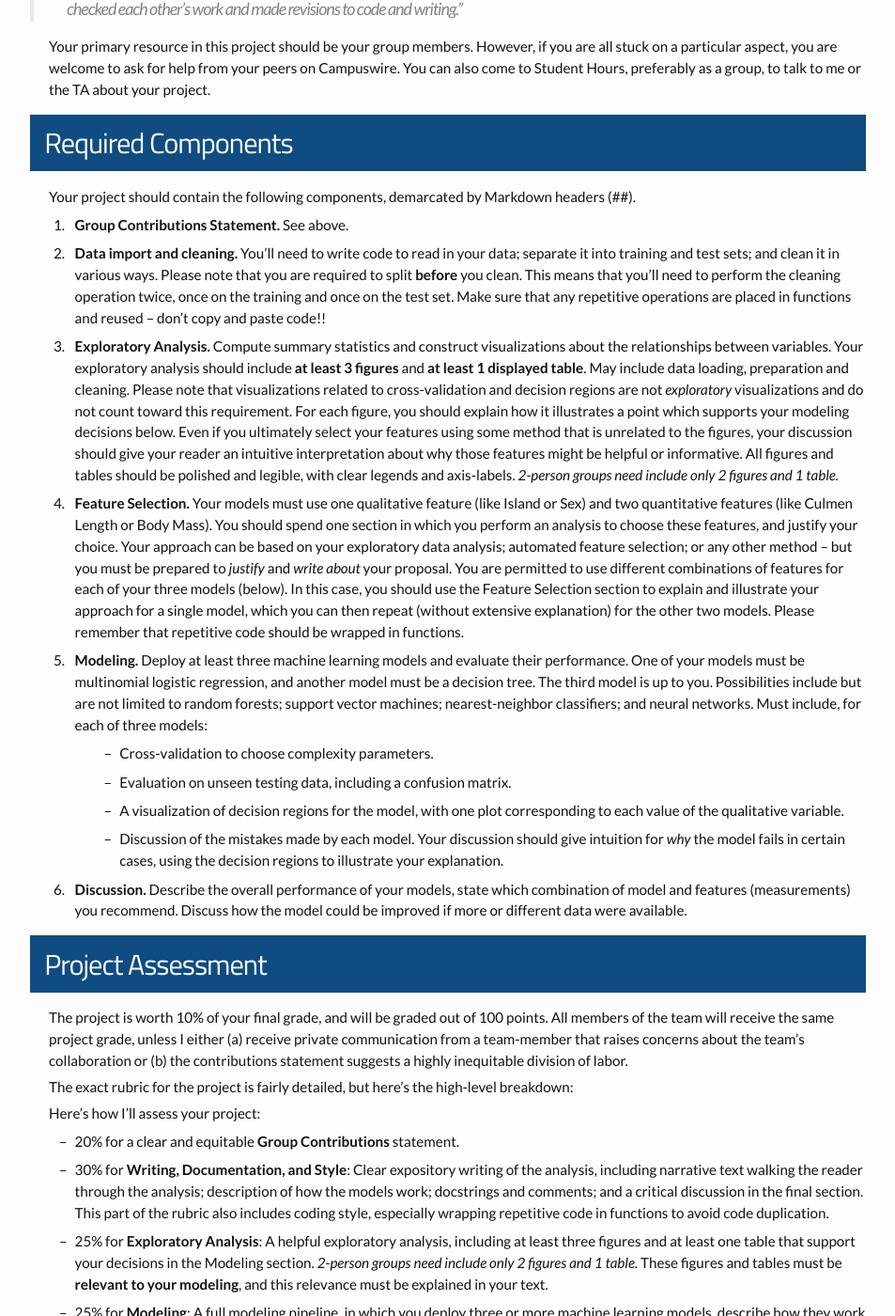
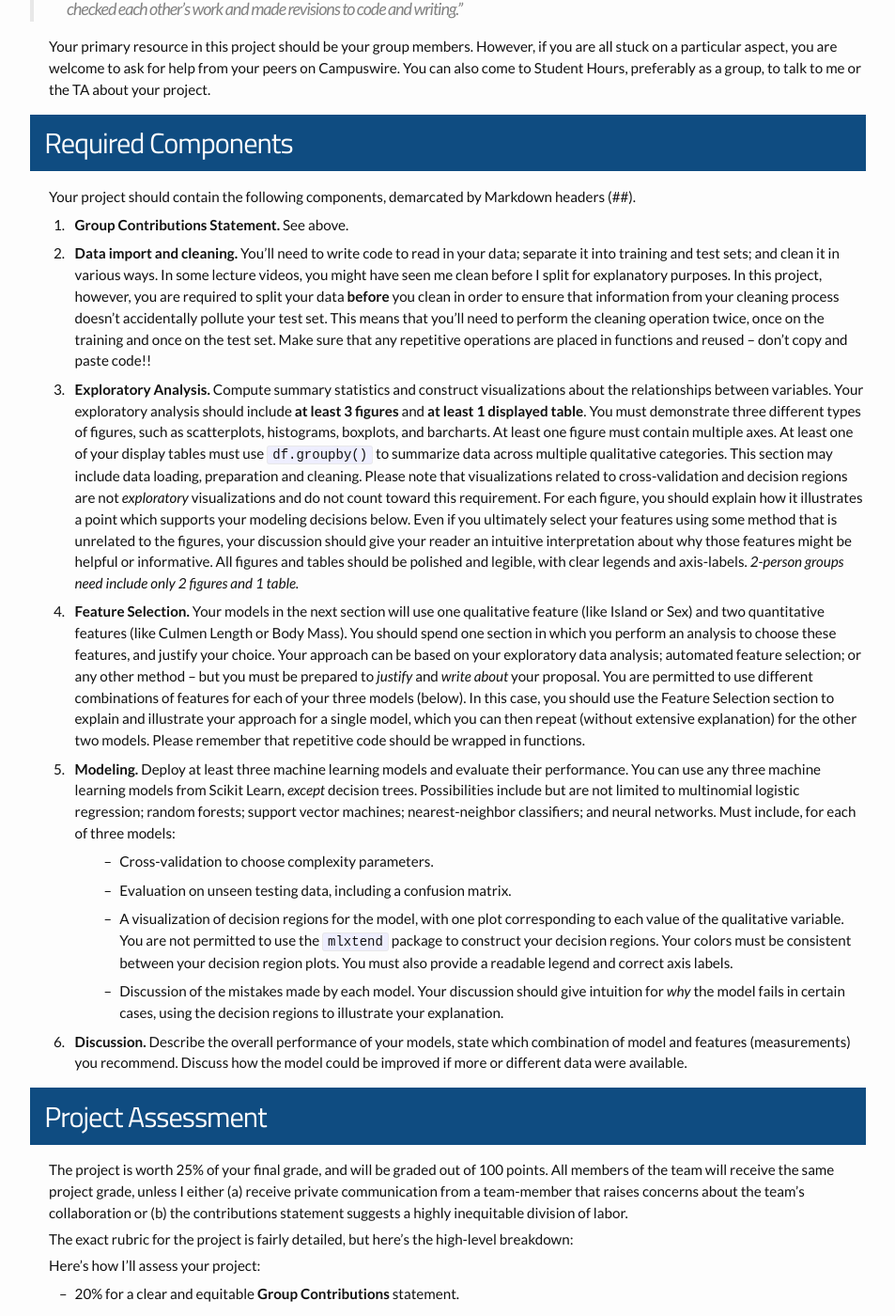
Before and after one commit to PhilChodrow/PIC16A, a Jekyll site: the page built from project.md, in a window 1280 px wide and 1400 px high, scrolled down 2444 px. Shown: the whole window at 94% size, without its empty margins (163-1116 px from the left). Built offline with Jekyll 4.4.1, drawn with Linux system fonts in a browser that asks for light colours; nearby versions of some CDN libraries.

Commit message:
Update project.md

```diff
--- a/project.md
+++ b/project.md
@@ -67,19 +67,19 @@ Your primary resource in this project should be your group members. However, if
 Your project should contain the following components, demarcated by Markdown headers (\#\#).
 
 1. **Group Contributions Statement.** See above.
-2. **Data import and cleaning.** You'll need to write code to read in your data; separate it into training and test sets; and clean it in various ways. Please note that you are required to split **before** you clean. This means that you'll need to perform the cleaning operation twice, once on the training and once on the test set. Make sure that any repetitive operations are placed in functions and reused -- don't copy and paste code!!
-2. **Exploratory Analysis.** Compute summary statistics and construct visualizations about the relationships between variables. Your exploratory analysis should include **at least 3 figures** and **at least 1 displayed table**. May include data loading, preparation and cleaning. Please note that visualizations related to cross-validation and decision regions are not *exploratory* visualizations and do not count toward this requirement. For each figure, you should explain how it illustrates a point which supports your modeling decisions below. Even if you ultimately select your features using some method that is unrelated to the figures, your discussion should give your reader an intuitive interpretation about why those features might be helpful or informative. All figures and tables should be polished and legible, with clear legends and axis-labels. *2-person groups need include only 2 figures and 1 table.*
-3. **Feature Selection.** Your models must use one qualitative feature (like Island or Sex) and two quantitative features (like Culmen Length or Body Mass). You should spend one section in which you perform an analysis to choose these features, and justify your choice. Your approach can be based on your exploratory data analysis; automated feature selection; or any other method -- but you must be prepared to *justify* and *write about* your proposal. You are permitted to use different combinations of features for each of your three models (below). In this case, you should use the Feature Selection section to explain and illustrate your approach for a single model, which you can then repeat (without extensive explanation) for the other two models. Please remember that repetitive code should be wrapped in functions.
-5. **Modeling.** Deploy at least three machine learning models and evaluate their performance. One of your models must be multinomial logistic regression, and another model must be a decision tree. The third model is up to you. Possibilities include but are not limited to random forests; support vector machines; nearest-neighbor classifiers; and neural networks. Must include, for each of three models:
+2. **Data import and cleaning.** You'll need to write code to read in your data; separate it into training and test sets; and clean it in various ways. In some lecture videos, you might have seen me clean before I split for explanatory purposes. In this project, however, you are required to split your data **before** you clean in order to ensure that information from your cleaning process doesn't accidentally pollute your test set. This means that you'll need to perform the cleaning operation twice, once on the training and once on the test set. Make sure that any repetitive operations are placed in functions and reused -- don't copy and paste code!!
+2. **Exploratory Analysis.** Compute summary statistics and construct visualizations about the relationships between variables. Your exploratory analysis should include **at least 3 figures** and **at least 1 displayed table**. You must demonstrate three different types of figures, such as scatterplots, histograms, boxplots, and barcharts. At least one figure must contain multiple axes. At least one of your display tables must use `df.groupby()` to summarize data across multiple qualitative categories. This section may include data loading, preparation and cleaning. Please note that visualizations related to cross-validation and decision regions are not *exploratory* visualizations and do not count toward this requirement. For each figure, you should explain how it illustrates a point which supports your modeling decisions below. Even if you ultimately select your features using some method that is unrelated to the figures, your discussion should give your reader an intuitive interpretation about why those features might be helpful or informative. All figures and tables should be polished and legible, with clear legends and axis-labels. *2-person groups need include only 2 figures and 1 table.*
+3. **Feature Selection.** Your models in the next section will use one qualitative feature (like Island or Sex) and two quantitative features (like Culmen Length or Body Mass). You should spend one section in which you perform an analysis to choose these features, and justify your choice. Your approach can be based on your exploratory data analysis; automated feature selection; or any other method -- but you must be prepared to *justify* and *write about* your proposal. You are permitted to use different combinations of features for each of your three models (below). In this case, you should use the Feature Selection section to explain and illustrate your approach for a single model, which you can then repeat (without extensive explanation) for the other two models. Please remember that repetitive code should be wrapped in functions.
+5. **Modeling.** Deploy at least three machine learning models and evaluate their performance. You can use any three machine learning models from Scikit Learn, *except* decision trees. Possibilities include but are not limited to multinomial logistic regression; random forests; support vector machines; nearest-neighbor classifiers; and neural networks. Must include, for each of three models:
   - Cross-validation to choose complexity parameters.
   - Evaluation on unseen testing data, including a confusion matrix.
-  - A visualization of decision regions for the model, with one plot corresponding to each value of the qualitative variable.
+  - A visualization of decision regions for the model, with one plot corresponding to each value of the qualitative variable. You are not permitted to use the `mlxtend` package to construct your decision regions. Your colors must be consistent between your decision region plots. You must also provide a readable legend and correct axis labels.
   - Discussion of the mistakes made by each model. Your discussion should give intuition for *why* the model fails in certain cases, using the decision regions to illustrate your explanation.
 6. **Discussion.** Describe the overall performance of your models, state which combination of model and features (measurements) you recommend. Discuss how the model could be improved if more or different data were available.
 
 <div class="fancy-h1"> Project Assessment </div>
 
-The project is worth 10% of your final grade, and will be graded out of 100 points. All members of the team will receive the same project grade, unless I either (a) receive private communication from a team-member that raises concerns about the team's collaboration or (b) the contributions statement suggests a highly inequitable division of labor.
+The project is worth 25% of your final grade, and will be graded out of 100 points. All members of the team will receive the same project grade, unless I either (a) receive private communication from a team-member that raises concerns about the team's collaboration or (b) the contributions statement suggests a highly inequitable division of labor.
 
 The exact rubric for the project is fairly detailed, but here's the high-level breakdown:
 
```
